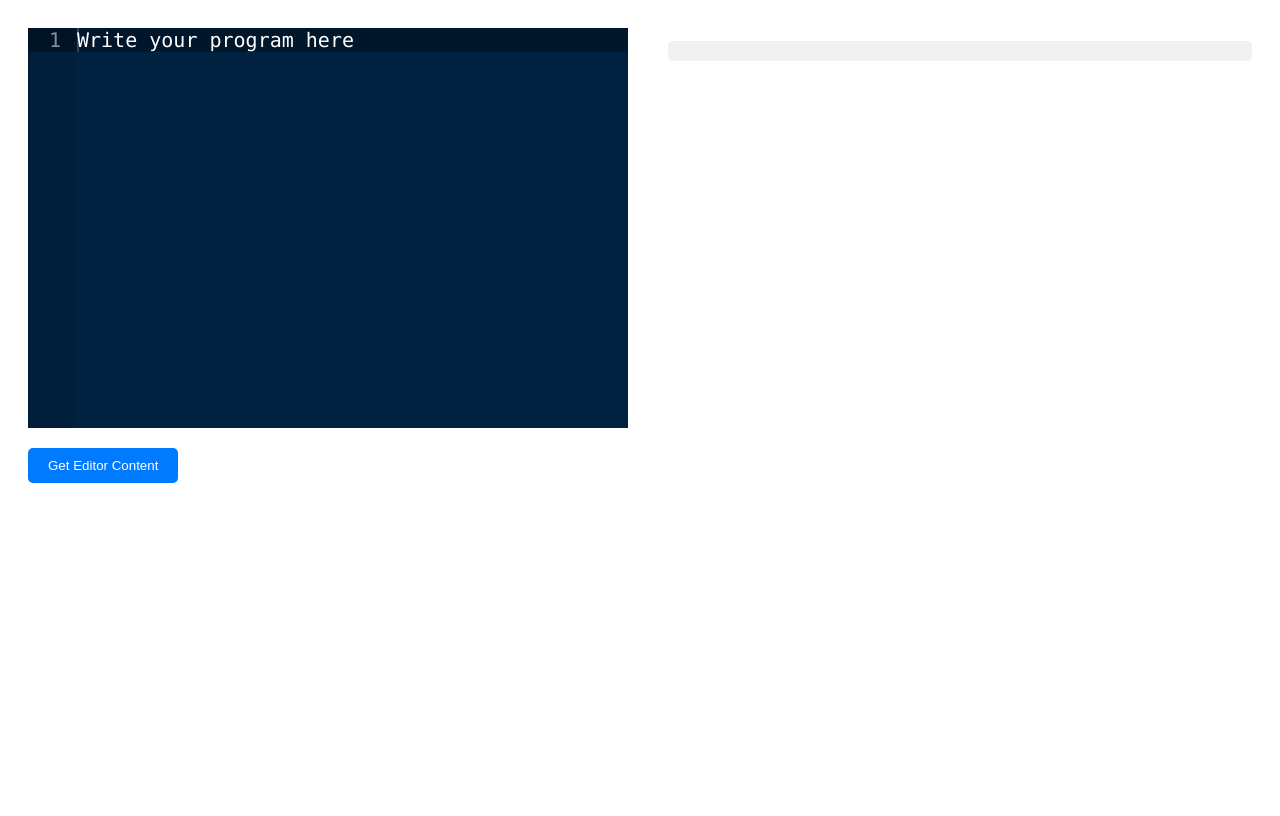
After one commit to Shijin1111/codeCom, a Django app: page /codeeditor/ in a window 1280 px wide. The commit adds this page. Run offline with Django 5.2, Linux system fonts and the light colour scheme; some libraries are stand-ins or nearby versions.

Commit message:
ok until code editor integration, yet  to add api

```diff
--- /dev/null
+++ b/accounts/static/css/code_style.css
@@ -0,0 +1,64 @@
+h3.question {
+  font-family: "Roboto", sans-serif;
+  font-size: 24px;
+  text-align: center;
+  font-weight: 100;
+}
+
+.editor-container {
+  width: 900px;
+  height: 540px;
+  margin: 20px auto;
+  position: relative;
+}
+
+#editor {
+  position: relative;
+  left: 0;
+  right: 0;
+  top: 0;
+  bottom: 0;
+  height: 100%;
+  width: 100%;
+  font-size: 20px;
+  flex-grow: 1;
+}
+#editor {
+  height: 90%;
+  width: 100%;
+  margin-bottom: 20px; /* Ensure space between the editor and button */
+}
+
+button {
+  display: block;
+  margin-bottom: 20px;
+  padding: 10px 20px;
+  background-color: #007bff;
+  color: white;
+  border: none;
+  border-radius: 5px;
+  cursor: pointer;
+}
+
+button:hover {
+  background-color: #0056b3;
+}
+
+#output {
+  white-space: pre-wrap; /* Ensures the output keeps line breaks */
+  background-color: #f1f1f1;
+  padding: 10px;
+  border-radius: 5px;
+}
+
+.left-section, .right-section {
+  flex: 1; /* Each section takes up half of the width */
+  padding: 20px;
+  box-sizing: border-box;
+}
+
+.container {
+  display: flex;
+  width: 100%;
+  height: 100vh; /* Full viewport height */
+}
--- /dev/null
+++ b/accounts/templates/accounts/codeeditor.html
@@ -0,0 +1,48 @@
+<!DOCTYPE html>
+{% load static %}
+<html lang="en">
+  <head>
+    <meta charset="UTF-8" />
+    <meta http-equiv="X-UA-Compatible" content="IE=edge" />
+    <meta name="viewport" content="width=device-width, initial-scale=1.0" />
+    <title>Ace Editor Integration</title>
+    <link rel="stylesheet" href="{% static 'css/code_style.css' %}" />
+  </head>
+  <body>
+    <div class="container">
+      <!-- Left section -->
+      <div class="left-section">
+        <div id="editor" style="height: 400px; width: 600px;">Write your program here</div>
+        <button id="get-content">Get Editor Content</button>
+      </div>
+
+      <!-- Right section -->
+      <div class="right-section">
+        <pre id="output"></pre>
+      </div>
+    </div>
+
+    <script src="https://cdnjs.cloudflare.com/ajax/libs/ace/1.5.3/ace.js"></script>
+
+    <!-- Inline JavaScript -->
+    <script>
+      // Initialize Ace editor
+      let editor = ace.edit("editor", {
+        theme: "ace/theme/cobalt",
+        mode: "ace/mode/python",
+      });
+
+      // Button to get content
+      document.querySelector("#get-content").addEventListener("click", () => {
+        // Get content from Ace editor
+        let content = editor.getValue();
+
+        // Debugging: Check if content is being fetched correctly
+        console.log("Editor content:", content);
+
+        // Display the content in the output section
+        document.querySelector("#output").textContent = content;
+      });
+    </script>
+  </body>
+</html>
--- a/accounts/templates/base.html
+++ b/accounts/templates/base.html
@@ -29,7 +29,7 @@
             <a class="navbar-brand" style="color:white;">My Blog</a>
             <div class="collapse navbar-collapse">
                 <ul class="navbar-nav mr-auto">
-                    <li><a class="navbar-brand" style="color:white;">Code Editor</a></li>
+                    <li><a class="navbar-brand" style="color:white;" href="{% url "codeeditor" %}">Code Editor</a></li>
                     <li><a class="navbar-brand" href="https://github.com" style="color:white;">Github  </a></li>
                 </ul>
                 <ul class="navbar-nav ms-auto">
--- a/accounts/urls.py
+++ b/accounts/urls.py
@@ -6,4 +6,5 @@ urlpatterns = [
     path('login/', auth_views.LoginView.as_view(template_name='accounts/login.html'), name='login'),
     path('logout/', auth_views.LogoutView.as_view(), name='logout'),
     path('',views.homepage_view,name="home"),
+    path('codeeditor/',views.codeeditor_view,name="codeeditor"),
 ]
--- a/accounts/views.py
+++ b/accounts/views.py
@@ -33,3 +33,6 @@ def logout_view(request):
 
 def homepage_view(request):
     return render(request,'base.html')
+
+def codeeditor_view(request):
+    return render(request,'accounts/codeeditor.html')
```
Also changed, not shown: db.sqlite3.
